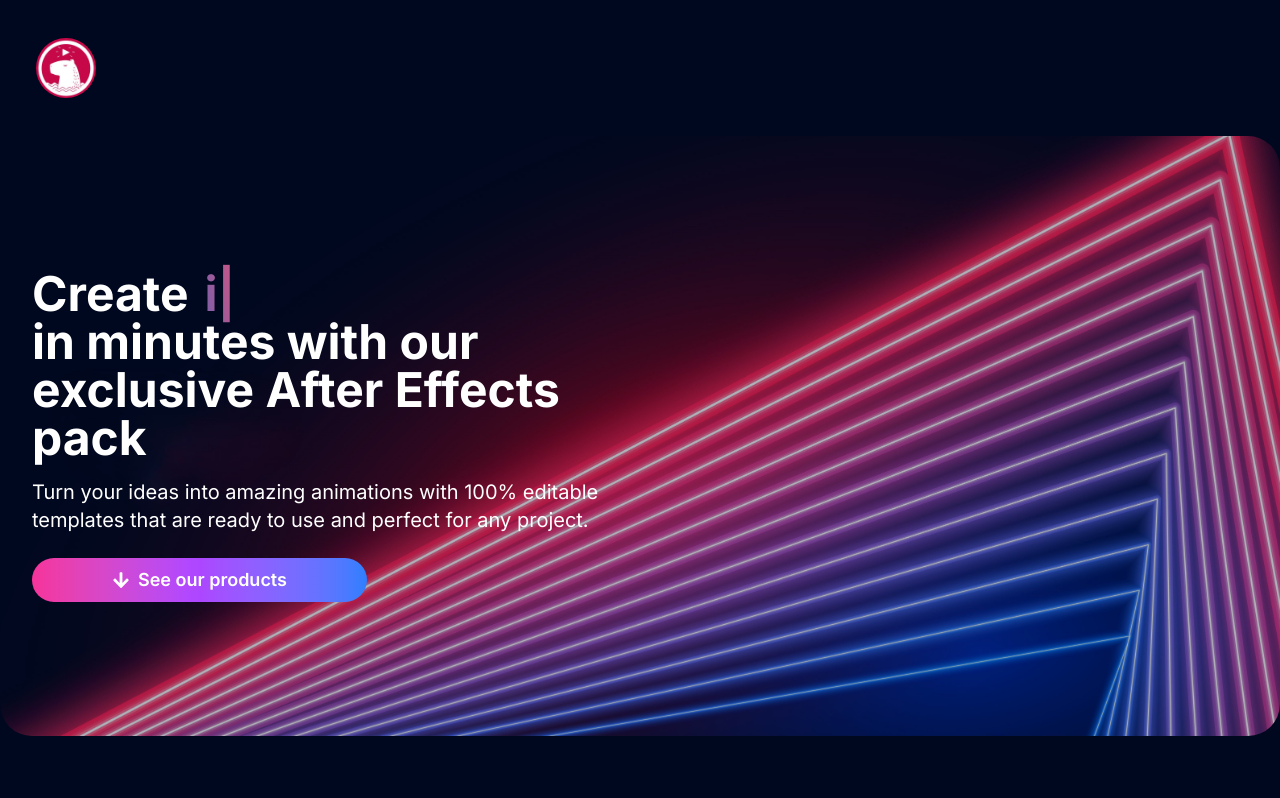
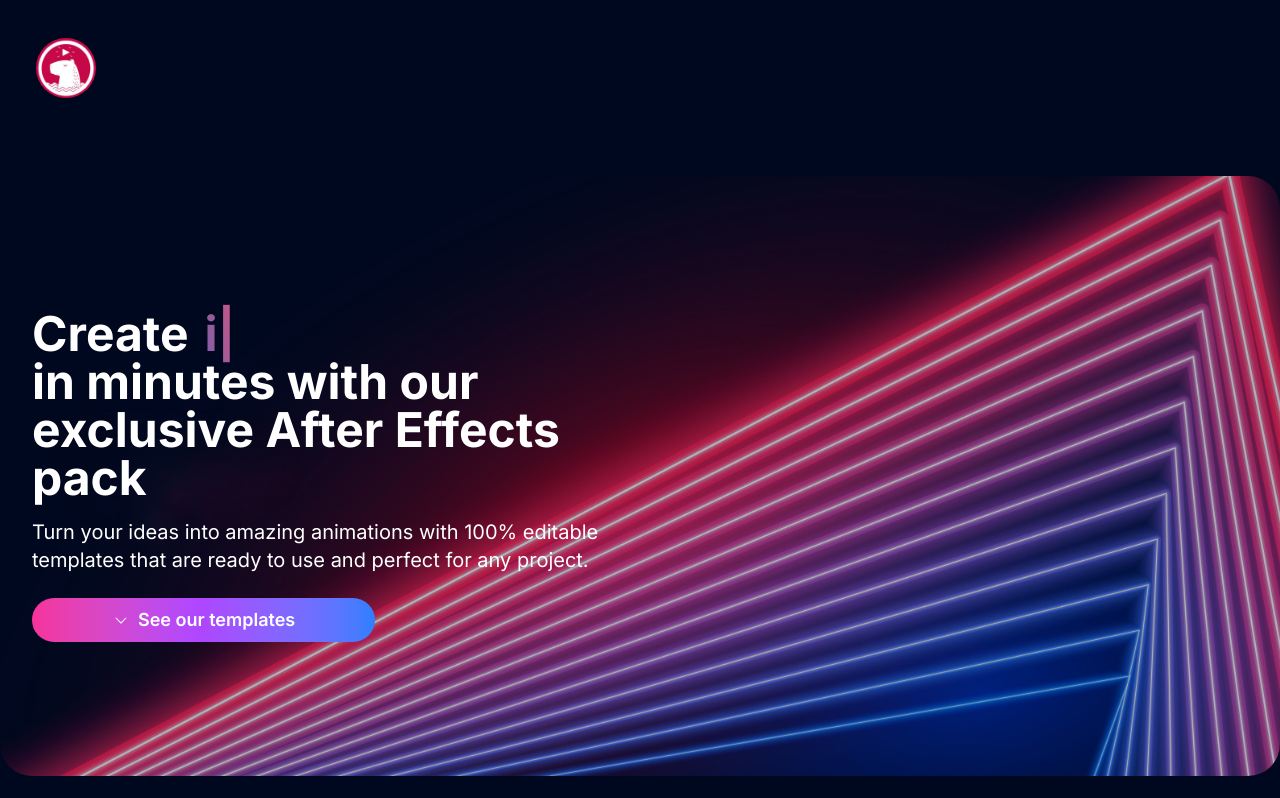
Before and after one commit to MotionBender/pack-aftereffects-behave, a Next.js app: page / in a window 1280 px wide. Shown: the top 798 px of the page. Built offline with nearby package versions, Linux system fonts and the light colour scheme.

Commit message:
Ajuste de enquadramento

```diff
--- a/app/pages/hero.tsx
+++ b/app/pages/hero.tsx
@@ -3,12 +3,12 @@
 import { ReactTyped } from "react-typed";
 import { FaArrowDown } from "react-icons/fa";
 import Link from "next/link";
+import { VscChevronDown } from "react-icons/vsc";
 
 export function Hero() {
   return (
-    <div className="">
     <div className="flex items-center justify-center">
-        <div className="hero-background max-w-[1400px] mx-auto md:grid md:grid-cols-2 h-150 rounded-4xl flex items-center justify-center flex-col p-8 text-center md:text-start">
+      <div className="hero-background flex flex-col items-center justify-center rounded-4xl text-center max-w-[1400px] p-8 mx-auto h-130 mt-10 md:h-150 md:grid md:grid-cols-2 md:text-start">
         <div className="flex flex-col justify-center items-center md:items-start">
           <h1
             className="
@@ -40,17 +40,16 @@
           </h1>
 
           <p className="text-lg md:text-xl mb-6 text-white ">
-              Turn your ideas into amazing animations with 100% editable
-              templates that are ready to use and perfect for any project.
+            Turn your ideas into amazing animations with 100% editable templates
+            that are ready to use and perfect for any project.
           </p>
 
           <Link
             href="#promoPackId"
             className="px-20 py-2 flex items-center cursor-pointer bg-gradient-to-r from-pink-500 via-purple-500 to-blue-500 text-white text-lg font-semibold rounded-full border-none shadow-none transition duration-300 hover:from-pink-600 hover:via-purple-600 hover:to-blue-600 active:scale-95 active:shadow-inner"
           >
-              <FaArrowDown className="mr-2" /> See our products
+            <VscChevronDown className="mr-2" /> See our templates
           </Link>
-          </div>
         </div>
       </div>
     </div>
```
Lines whose indentation alone changed are shown as unchanged.
